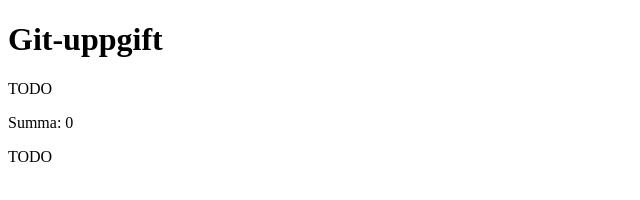
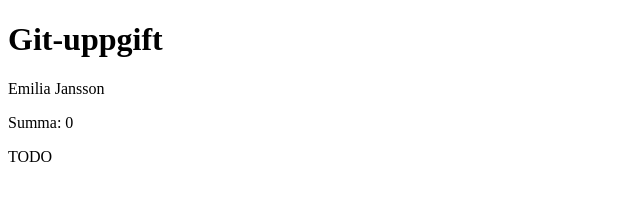
Before and after one commit to emiliajansson97/git-uppgift-inl-mning, a plain HTML site: page index.html in a window 1280 px wide. Shown: the full height of the page, 0-640 px from the left. Drawn offline with Linux system fonts and the light colour scheme.

Commit message:
andrade return i hamtaNamn

```diff
--- a/index.html
+++ b/index.html
@@ -10,9 +10,9 @@
   <p id="summa"></p>
   <p id="status"></p>
   <script>
-    // TODO 1: Returnera ditt eget namn (just nu returneras "TODO").
+
     function hamtaNamn() {
-      return "TODO";
+      return "Emilia Jansson";
     }
 
     // TODO 2: Returnera summan av a och b (just nu returneras alltid 0).
```
